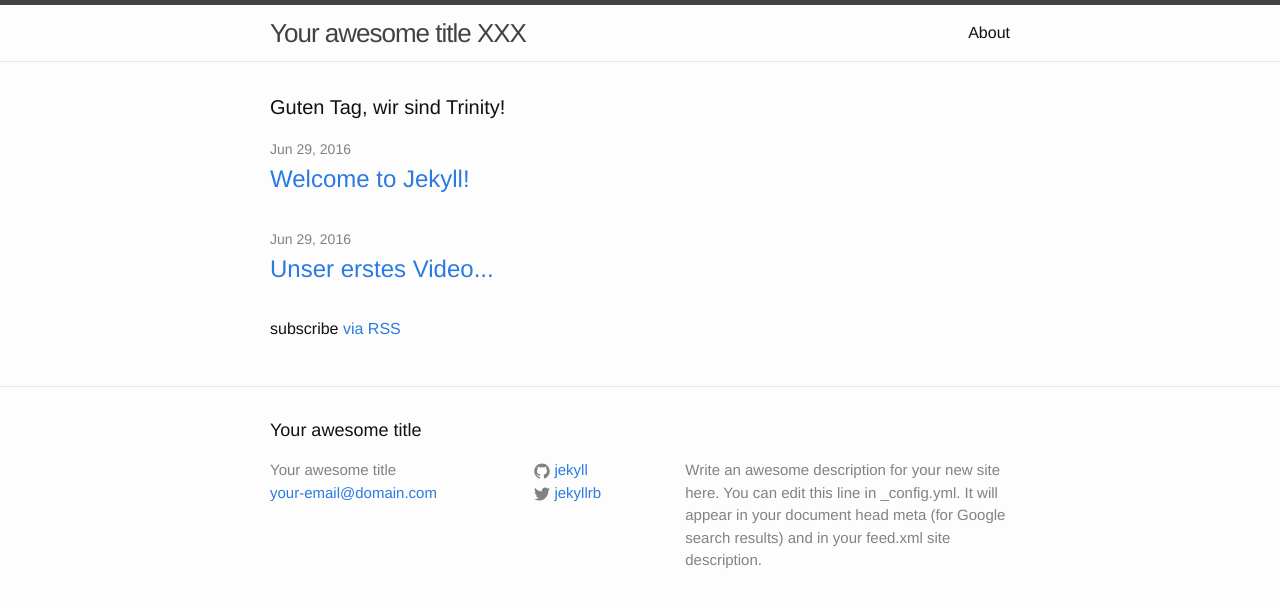
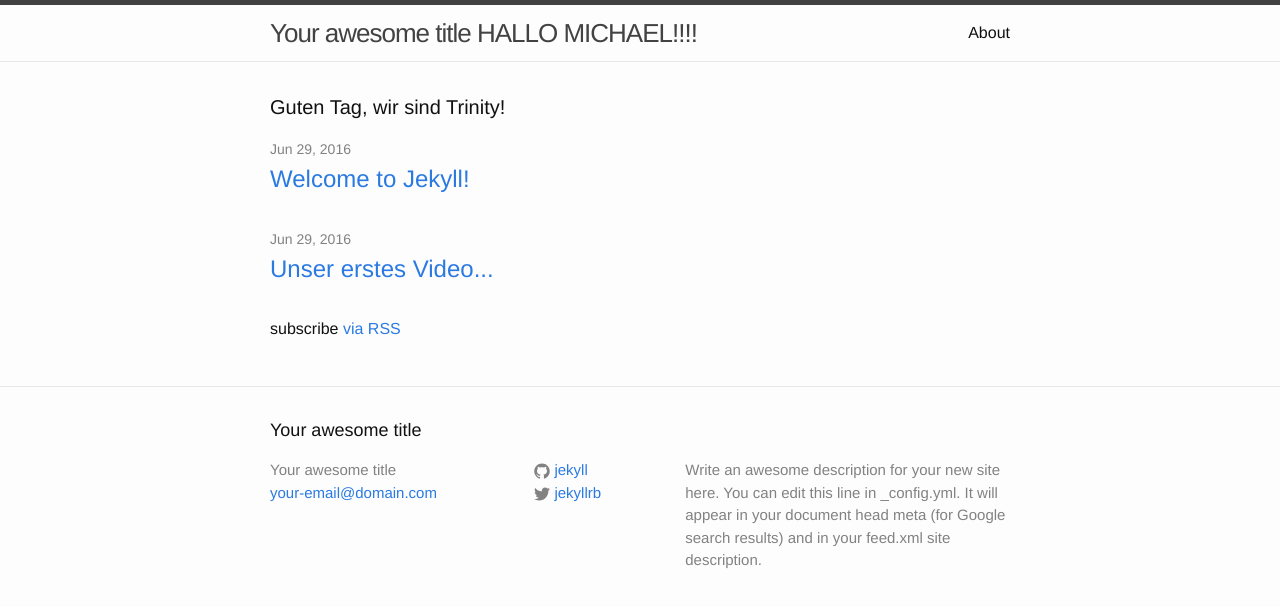
Before and after one commit to tales-of-trinity/tales-of-trinity.github.io, a Jekyll site: the page built from index.html, in a window 1280 px wide. Shown: the top 607 px of the page. Built offline with Jekyll 4.4.1, drawn with Linux system fonts in a browser that asks for light colours.

Commit message:
Habe den Titel mal schoener gemacht

```diff
--- a/_includes/header.html
+++ b/_includes/header.html
@@ -2,7 +2,7 @@
 
   <div class="wrapper">
 
-    <a class="site-title" href="{{ site.baseurl }}/">{{ site.title }} XXX</a>
+    <a class="site-title" href="{{ site.baseurl }}/">{{ site.title }} HALLO MICHAEL!!!!</a>
 
     <nav class="site-nav">
       <a href="#" class="menu-icon">
```
